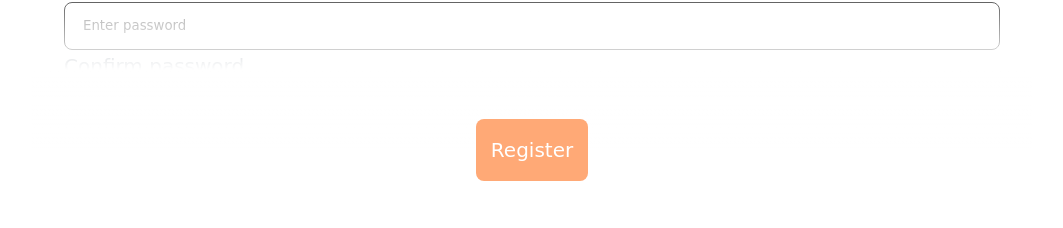
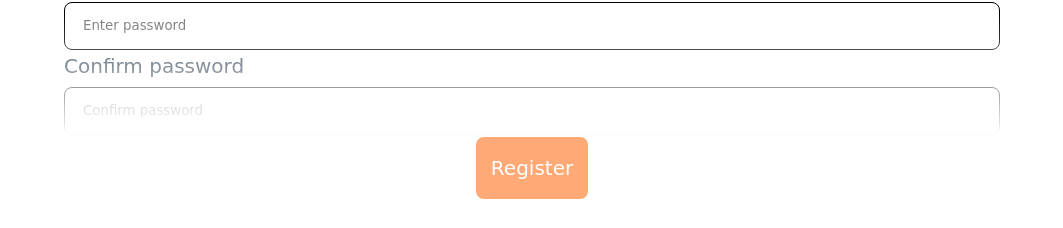
Before and after one commit to Winkler-Jonas/Tama, a Vue app in the folder frontend/: page /sign-up in a window 1280 px wide. Shown: the part 569-797 px from the top of the page, without its empty margins (108-1171 px from the left). Built offline with nearby package versions, Linux system fonts and the light colour scheme; no server answers; a web font is replaced by a local one; what vue3-touch-events would draw is missing.

Commit message:
Fixed grid layout - added immediate emit to email field

```diff
--- a/frontend/src/assets/layout.css
+++ b/frontend/src/assets/layout.css
@@ -7,9 +7,10 @@
 
     display: grid;
     /*
+    grid-template-rows: [header-start] min-content [header-end tama-start] min-content [tama-end content-start] auto;
+
+    */
     grid-template-rows: [header-start] min-content [header-end tama-start] min-content [tama-end content-start] auto [content-end button-row] min-content;
-    */
-    grid-template-rows: [header-start] min-content [header-end tama-start] min-content [tama-end content-start] auto;
     grid-template-columns: 1fr;
 }
 
@@ -28,31 +29,23 @@
 /* Use for tama-area overflow (top) */
 .gl-content-underflow {
     grid-column: 1 / -1;
-    grid-row: tama-start / 5;
+    grid-row: tama-start / button-row;
     z-index: 1;
     align-self: end;
-    height: 100%;
-}
-
-.gl-content-fit {
-    grid-column: 1 / -1;
-    grid-row: tama-start / -1;
-    align-self: start;
 
     height: 100%;
     max-height: 100%;
     overflow: visible;
 }
 
-/* Use for bottom button overflow (bottom) */
-.gl-content-overflow {
+.gl-content-fit {
     grid-column: 1 / -1;
-    grid-row: content-start / -1;
+    grid-row: content-start / button-row;
     align-self: start;
+    z-index: 1;
 
+    height: 100%;
     max-height: 100%;
-    height: 100%;
-    overflow: hidden;
 }
 
 .gl-button {
--- a/frontend/src/assets/locals/de.json
+++ b/frontend/src/assets/locals/de.json
@@ -29,7 +29,7 @@
       "passShort": "Das Passwort ist zu kurz. Min. {min} Zeichen",
       "btnEnter": "Registrieren",
       "unexpected": "Ein Systemfehler ist aufgetreten. Bitte versuchen Sie es später nochmal.",
-      "mailSent": "Wir schicken dir eine E-Mail mit allen Informationen zur Registrierung...",
+      "mailSent": "Wir schicken dir eine E-Mail mit allen Informationen zur Registrierung",
       "redirect": "Bearbeite {num}"
     },
     "login": {
--- a/frontend/src/components/generic/input/AppInputEmail.vue
+++ b/frontend/src/components/generic/input/AppInputEmail.vue
@@ -118,7 +118,8 @@ watch([email, externalError], async (newValues) => {
   } else if (props.checkTaken) {
     // Check if email is already taken
     const available = await doesEmailExistOnServer(newEmail);
-    isTaken.value = available
+    isTaken.value = !available
+    emit('onIsTaken', isTaken.value)
     if (!available && props.validateTaken) {
       errorMessage.value = t('error.email.taken');
     }
@@ -144,8 +145,11 @@ const resetError = () => {
 
 const blurInput = () => inputRef.value.blurInput()
 
+const focusInput = () => inputRef.value.focusInput()
+
 defineExpose({
-  blurInput
+  blurInput,
+  focusInput,
 })
 
 </script>
--- a/frontend/src/views/RegisterView.vue
+++ b/frontend/src/views/RegisterView.vue
@@ -1,9 +1,9 @@
 <template>
   <section id="tama-register-view" class="gl-view">
     <welcome-header class="gl-header" :back-operation="false"/>
-    <app-tama-area class="gl-tama" :tama-area-text="inputScreen ? $t('views.register.hdr') : $t('view.register.hdrSend')" :tama-area-height="35"/>
+    <app-tama-area class="gl-tama" :tama-area-text="inputScreen ? $t('views.register.hdr') : $t('views.register.hdrSend')" :tama-area-height="35"/>
     <transition name="slide-down" mode="out-in">
-      <section v-if="inputScreen" class="tama-register-view-content gl-content-fit">
+      <section v-if="inputScreen" class="tama-register-view-content gl-content-underflow">
           <form @keydown.enter.stop.prevent="handleEnter" class="tama-register-view-content-scroll tama-register-view-content-fade no-scrollbar">
             <app-input-email
                 :email-label="$t('views.register.inputLabel.mail')"
@@ -48,11 +48,11 @@
           </form>
 
       </section>
-      <section v-else class="tama-register-view-content gl-content-underflow">
-        <p v-text-animation="{ text: $t('views.register.mailSent' ), speed: 70 }" class="tama-register-view-bottom-second-txt"></p>
+      <section v-else class="tama-register-view-content gl-content-fit">
+        <span :lang="locale" v-text-animation="{ text: $t('views.register.mailSent' ), speed: 70 }" class="tama-register-view-bottom-second-txt"></span>
       </section>
     </transition>
-    <div v-if="inputScreen" class="sticky-button">
+    <div v-if="inputScreen" class="gl-button">
       <app-button  :btn-text="$t('views.register.btnEnter')"
                   @on-click="handleRegister"
                   ref="submitFormRef"
@@ -201,16 +201,11 @@ const menuItems = computed(() => {
 
 .tama-register-view-content {
   margin-inline: var(--sgn-mi);
-  justify-self: stretch;
   position: relative;
 
-  align-self: end;
   display: flex;
   flex-direction: column;
-  justify-content: flex-end;
-
-
-  overflow: visible;
+  justify-content: center;
 }
 
 .tama-register-view-content-scroll {
@@ -228,6 +223,7 @@ const menuItems = computed(() => {
 
 .tama-register-view-bottom-second-txt {
   text-align: center;
+  hyphens: auto;
   font-size: var(--wlc-txt-sz);
 }
 </style>
--- a/frontend/src/views/WelcomeView.vue
+++ b/frontend/src/views/WelcomeView.vue
@@ -6,7 +6,7 @@
     <transition name="slide-down" mode="out-in">
       <app-vertical-slider v-if="initialScreen"
                              class="tama-welcome-view-content gl-content-underflow"
-                             :container-height="80"
+                             :container-height="70"
                              :bounce-top-target="20"
                              :bounce-bot-target="1"
                              :bounce-bot-threshold="1"
@@ -18,10 +18,10 @@
           </div>
         </template>
       </app-vertical-slider>
-      <div v-else key="email" class="tama-welcome-view-content gl-content-overflow">
+      <div v-else key="email" class="tama-welcome-view-content gl-content-fit">
         <h2 class="tama-welcome-view-email-header">{{ $t('views.welcome.email.hdr') }}</h2>
         <p class="tama-welcome-view-email-txt">{{ $t('views.welcome.email.info') }}</p>
-        <form @keydown.enter.stop.prevent="handleEnter">
+        <form @keydown.enter.stop.prevent="handleEmailButton">
           <app-input-email
               class="tama-welcome-view-email-field"
               ref="inputFieldRef"
@@ -119,30 +119,21 @@ const formValid = () => {
   return true
 }
 
-const handleEnter = () => {
-  /**
-   * Function enables content switch from user-input to button
-   *
-   * Input-Field is blurred and button focused
-   * Wait for input-field to register change and execute buttonClick
-   *
-   */
-  inputFieldRef.value.blurInput()
-  submitFormButton.value.focusButton()
-  nextTick(() => {
-    handleEmailButton()
-  })
-}
-
 const handleEmailButton = () => {
   /**
    * Function routes to new view if form is valid
    */
-  if (formValid()) {
-    // todo: Change setWelcomeDone to true if user did initial focus-settings
-    userStore.setWelcomeDone(true)
-    router.push(mailTaken.value ? '/login' : '/sign-up')
-  }
+  // When enter is used input might still be focused and therefore no data emitted
+  inputFieldRef.value.blurInput()
+  submitFormButton.value.focusButton()
+
+  nextTick(() => {
+    if (formValid()) {
+      // todo: Change setWelcomeDone to true if user did initial focus-settings
+      userStore.setWelcomeDone(true)
+      router.push(mailTaken.value ? '/login' : '/sign-up')
+    }
+  })
 };
 </script>
 
```
